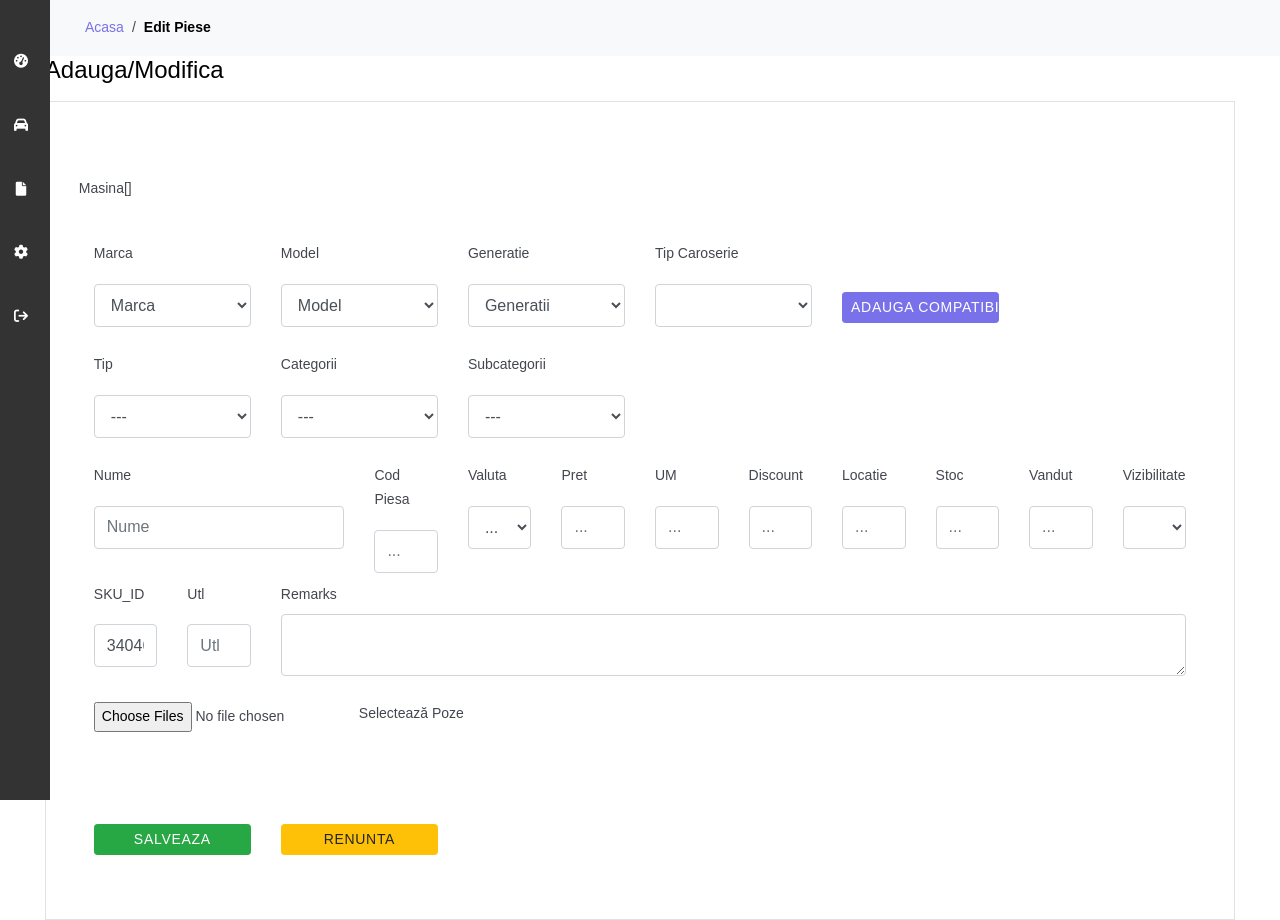
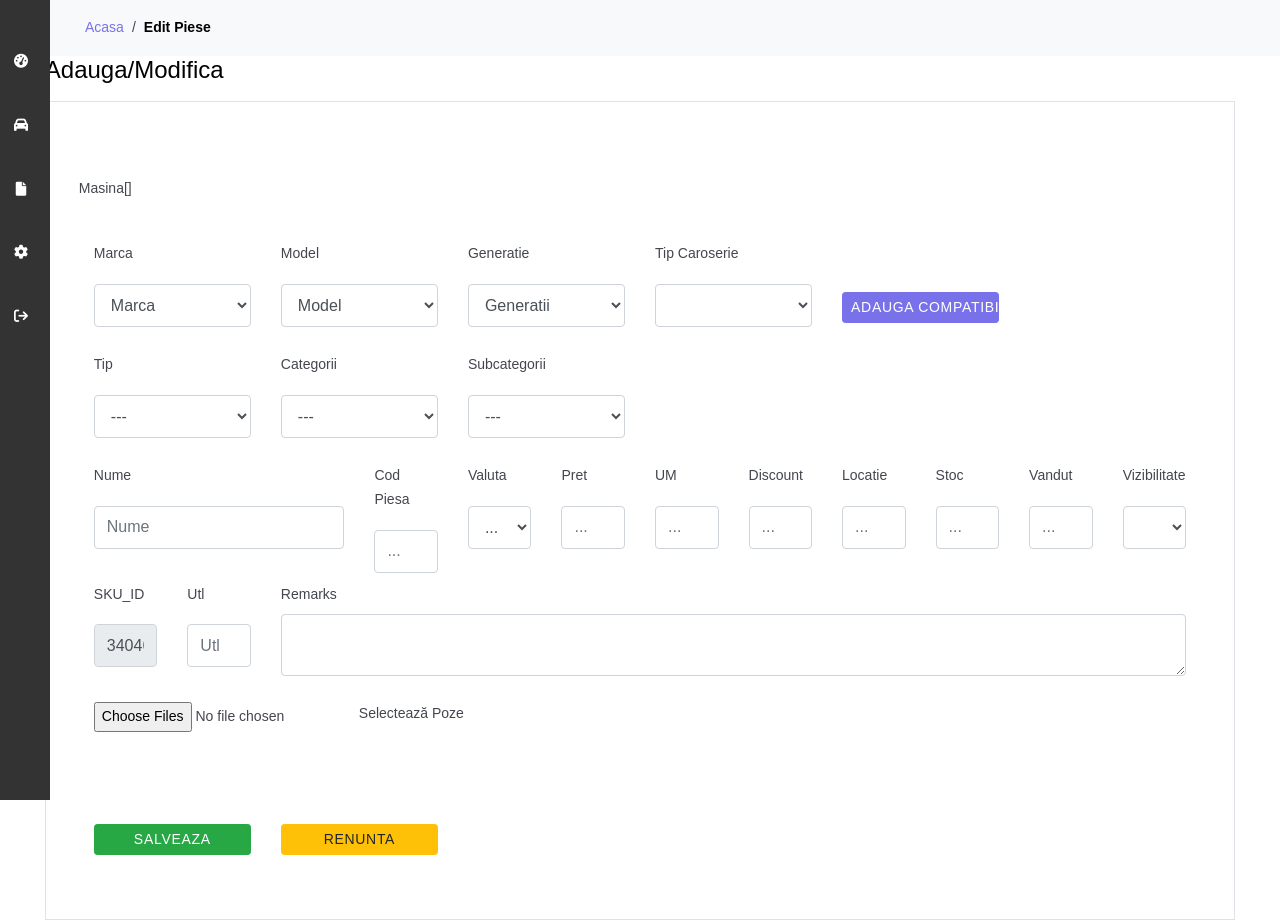
Before and after one commit to crisstigreen/luxdezmembrariwebapp_rep, a plain HTML site: page src/admin/piese_add.html in a window 1280 px wide. Shown: the top 920 px of the page. Drawn offline with Linux system fonts and the light colour scheme; some packages are replaced by stand-ins of ours; no server answers; a script that the page names is missing.

Commit message:
login+piese
login+piese

```diff
--- a/src/admin/piese_add.html
+++ b/src/admin/piese_add.html
@@ -190,7 +190,7 @@
 
                                 <div class="col-md-1 ddd">
                                     <label for="html">SKU_ID</label>
-                                    <input type="text" class="form-control ddd" id="tb_sku" placeholder="SKU(ID)" name="tb_sku">
+                                    <input type="text" class="form-control ddd" id="tb_sku" disabled="true" name="tb_sku">
                                 </div>
 
                                 <div class="col-md-1 ddd">
```
Also changed, not shown: src/admin/login.html (+1 -1 lines).
